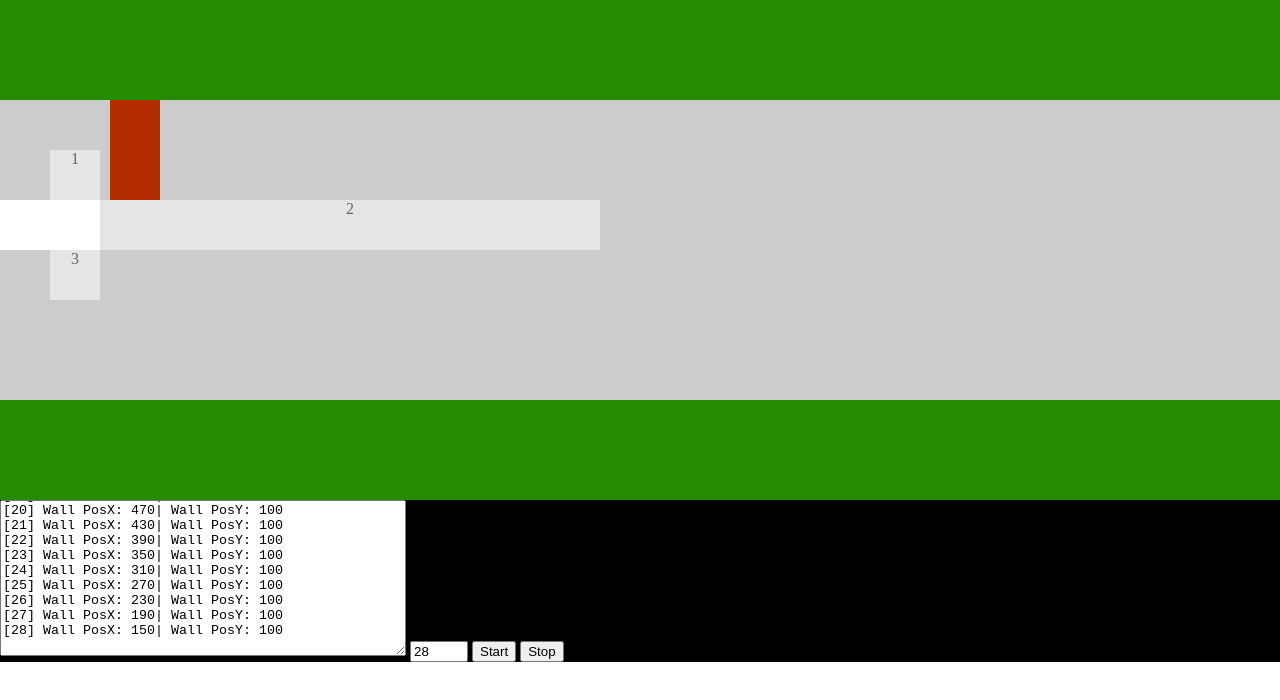
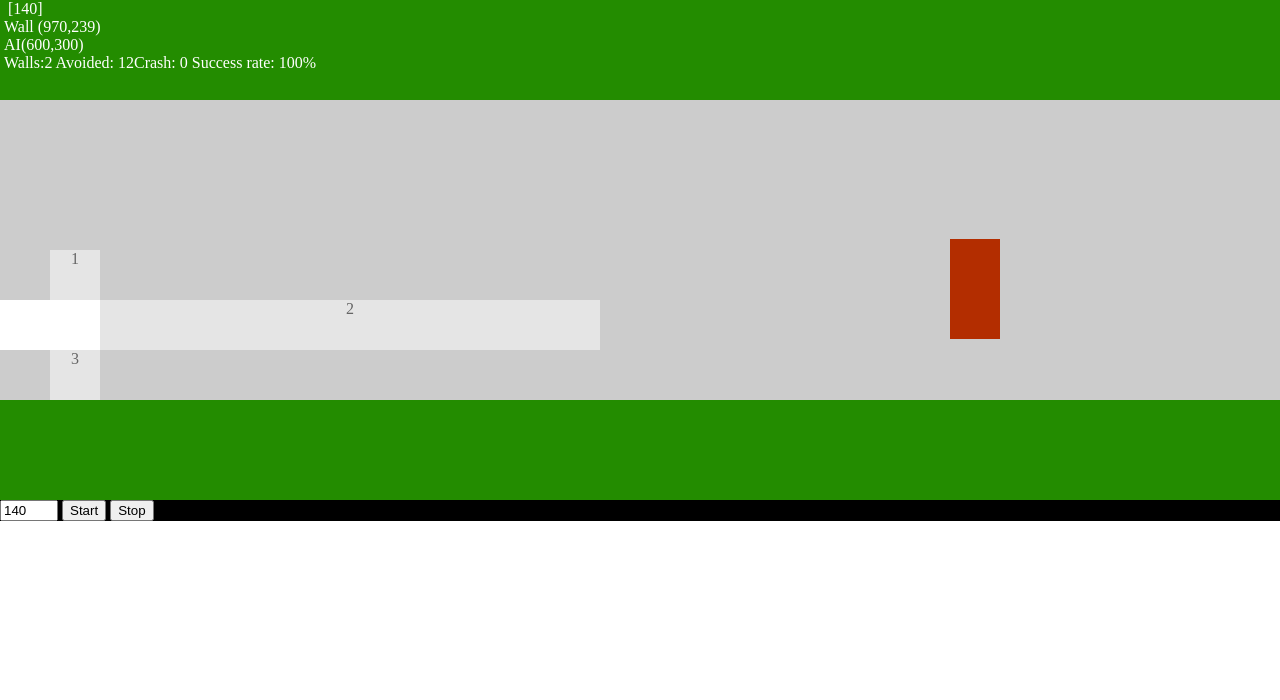
Before and after one commit to alucinare/Simple-JS-ML, a plain HTML site: page index.html in a window 1280 px wide. Both pictures are taken after a click on the button "Start". Drawn offline with Linux system fonts and the light colour scheme.

Commit message:
Fin fourth part

```diff
--- a/index.html
+++ b/index.html
@@ -10,7 +10,7 @@
   <body>
 
     <div class="scene">
-      <div class="grass">
+      <div class="grass" id="topDebug">
 
       </div>
 
@@ -34,7 +34,7 @@
     </div>
 
   <div class="debugArea">
-    <textarea id="debugTextarea" class="debugTextareaClass" rows="8" cols="80"></textarea>
+    <!-- <textarea id="debugTextarea" class="debugTextareaClass" rows="8" cols="80"></textarea> -->
 
     <input type="text" id="stepsDone" value="0" style="width:50px" />
 
--- a/script.js
+++ b/script.js
@@ -3,6 +3,9 @@
 // iterates the count
 var c = 0;
 var aiPos = 0;
+var walls = 0;
+var avoided = 0;
+var crash = 0;
 
 function tick(){
     c++;
@@ -24,7 +27,7 @@ function runSim(state) {
     }
     else
     {
-      tickInterval = setInterval("tick()", 100);
+      tickInterval = setInterval("tick()", 20);
     }
   }
   else //stop stimulation
@@ -34,8 +37,12 @@ function runSim(state) {
     document.getElementById('stepsDone').value = c;
     document.getElementById('wall').style.left = null;
     document.getElementById('wall').style.right = '0px';
-    document.getElementById('ai').style.marginTop = '0px';
+    document.getElementById('ai').style.marginTop = '50px';
     aiPos = 0;
+    walls = 0;
+    avoided = 0;
+    crash = 0;
+
   }
 };
 
@@ -45,18 +52,26 @@ function moveWall() {
   var getWallX = document.getElementById('wall').offsetLeft;
   var getWallY = document.getElementById('wall').offsetTop;
 
-  document.getElementById('debugTextarea').innerHTML += "[" + c + "] Wall PosX: " + getWallX +  "| Wall PosY: " + getWallY + "\n";
+  var getAIX = document.getElementById('sensor_2').offsetLeft + 500;
+  var getAIY = document.getElementById('ai').offsetTop;
 
-  document.getElementById('debugTextarea').scrollTop = document.getElementById('debugTextarea').scrollHeight;
+  var successRate = Math.floor((avoided/(avoided + crash) * 100));
+
+  document.getElementById('topDebug').innerHTML = "&nbsp; [" + c + "]<br>&nbsp;Wall (" + getWallX + "," + getWallY + ")<br>&nbsp;AI(" + getAIX + "," + getAIY + ")<br>&nbspWalls:" + walls + " Avoided: " + avoided + "Crash: " + crash + " Success rate: " + successRate + "%";
 
   if(getWallX <= 0)
   {
+    var randomWallYPos = Math.floor(Math.random() * (200 + 1) + 0);
+    document.getElementById('wall').style.marginTop = randomWallYPos + "px";
+
     document.getElementById('wall').style.left = null;
     document.getElementById('wall').style.right = '0px';
+
+    walls++;
   }
   else
   {
-    getWallX = getWallX - 40;
+    getWallX = getWallX - 20;
     document.getElementById('wall').style.left = getWallX + 'px';
   }
 };
@@ -64,13 +79,13 @@ function moveWall() {
 function moveCar(direction)
 {
 
-  if (aiPos < 0)
+  if (aiPos < 50)
   {
-    aiPos = 0;
+    aiPos = 50;
   }
-  if (aiPos > 250)
+  if (aiPos > 200)
   {
-      aiPos = 250;
+      aiPos = 200;
   }
 
 
@@ -96,8 +111,28 @@ function checkCollision()
   var getAIX = document.getElementById('sensor_2').offsetLeft + 500;
   var getAIY = document.getElementById('ai').offsetTop;
 
-  if(getwallX < getAIX && getAIY < getwallY)
+  // document.getElementById('debugTextarea').innerHTML += "[" + c + "] Wall PosX: " + getWallX +  "| Wall PosY: " + getWallY + "\n";
+  // document.getElementById('debugTextarea').scrollTop = document.getElementById('debugTextarea').scrollHeight;
+
+
+  if(getwallX < getAIX && getAIY >= getwallY - 100 && getAIY < getwallY || getwallX < getAIX && getwallY - 100 > getAIY && getwallY - 100 < getAIY + 50)
   {
     moveCar('down');
+    document.getElementById('sensor_2').style.backgroundColor = 'red';
+
+    if (getwallX < 100)
+    {
+        crash++;
+    }
+
+  }
+  else
+  {
+    document.getElementById('sensor_2').style.backgroundColor = 'white';
+
+    if (getwallX < 100)
+    {
+      avoided++;
+    }
   }
 }
--- a/style.css
+++ b/style.css
@@ -16,6 +16,7 @@ body {
   background-color: #238c00;
   width: 100%;
   height: 100px;
+  color: white;
 }
 
 .road{
@@ -30,7 +31,7 @@ body {
   width: 100px;
   height: 50px;
   background-color: #fff;
-  margin-top: 0px;
+  margin-top: 50px;
 }
 
 .wall {
```
